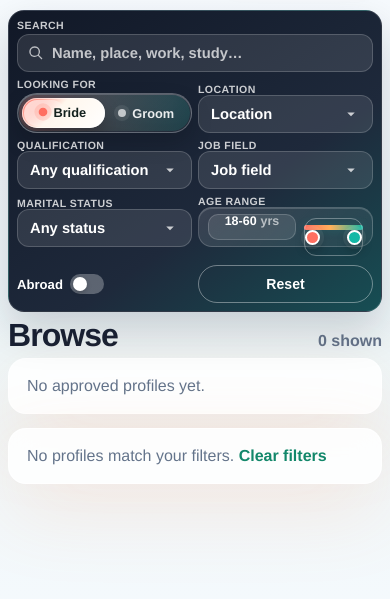
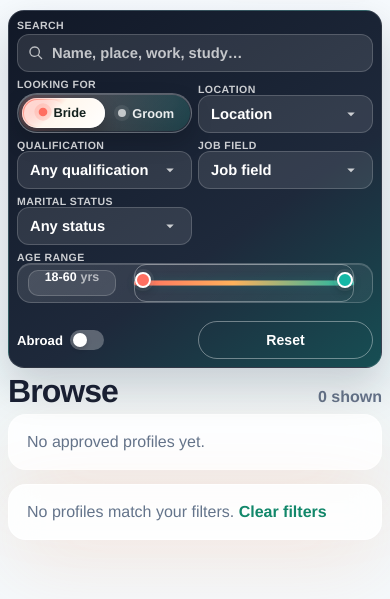
Before and after one commit to greenethirteen/halal-swipe, a FastAPI app: page /profiles in a window 390 px wide. Shown: the part 90-689 px from the top of the page. Run offline with FastAPI, Linux system fonts and the light colour scheme; some libraries are stand-ins or nearby versions.

Commit message:
Center age range slider

```diff
--- a/app/settings.py
+++ b/app/settings.py
@@ -28,7 +28,7 @@ class Settings(BaseSettings):
 
     @property
     def asset_version(self) -> str:
-        return f"{self.static_version}-20260718-12"
+        return f"{self.static_version}-20260718-13"
 
     @property
     def google_client_id_clean(self) -> str:
--- a/app/static/styles.css
+++ b/app/static/styles.css
@@ -497,7 +497,7 @@ label { display: grid; gap: 8px; font-weight: 750; color: var(--ink); }
 .bf-compact-row {
   transition: opacity .3s cubic-bezier(.22,1,.36,1), transform .34s cubic-bezier(.22,1,.36,1), max-height .34s cubic-bezier(.22,1,.36,1), margin .34s cubic-bezier(.22,1,.36,1);
 }
-.bf-full-row { max-height: 320px; opacity: 1; transform: translateY(0) scale(1); }
+.bf-full-row { max-height: 460px; opacity: 1; transform: translateY(0) scale(1); }
 .bf-compact-row {
   display: grid;
   grid-template-columns: 108px repeat(4, minmax(0, 1fr));
@@ -637,9 +637,10 @@ label { display: grid; gap: 8px; font-weight: 750; color: var(--ink); }
 .bf-age-readout span { color: rgba(255,255,255,.62); font-weight: 900; }
 .bf-range-track {
   position: relative;
-  height: 22px;
+  height: 24px;
   display: flex;
   align-items: center;
+  margin: 0 10px;
 }
 .bf-range-track::before,
 .bf-range-fill {
@@ -647,21 +648,31 @@ label { display: grid; gap: 8px; font-weight: 750; color: var(--ink); }
   position: absolute;
   left: 0;
   right: 0;
+  top: 50%;
   height: 5px;
   border-radius: 999px;
+  transform: translateY(-50%);
 }
 .bf-range-track::before { background: rgba(255,255,255,.2); box-shadow: inset 0 1px 2px rgba(0,0,0,.16); }
 .bf-range-fill { background: linear-gradient(90deg, #ff6f61, #ffb15b 45%, #14b8a6); box-shadow: 0 0 10px rgba(20,184,166,.2); }
 .bf-range-track input[type="range"] {
   position: absolute;
-  inset: 0;
+  left: 0;
+  right: 0;
+  top: 50%;
   width: 100%;
-  height: 22px;
+  height: 24px;
   margin: 0;
   padding: 0;
   appearance: none;
+  transform: translateY(-50%);
   background: transparent;
   pointer-events: none;
+}
+.bf-range-track input[type="range"]::-webkit-slider-runnable-track {
+  height: 24px;
+  background: transparent;
+  border: 0;
 }
 .bf-range-track input[type="range"]:first-of-type { z-index: 2; }
 .bf-range-track input[type="range"]:last-of-type { z-index: 3; }
@@ -673,22 +684,27 @@ label { display: grid; gap: 8px; font-weight: 750; color: var(--ink); }
   border: 2px solid #fff;
   border-radius: 50%;
   background: #14b8a6;
-  box-shadow: 0 5px 11px rgba(0,0,0,.3), 0 0 0 4px rgba(255,255,255,.07);
+  box-shadow: 0 3px 9px rgba(0,0,0,.28), 0 0 0 3px rgba(255,255,255,.08);
   pointer-events: auto;
 }
 .bf-range-track input[type="range"]:first-of-type::-webkit-slider-thumb { background: #ff6f61; }
-.bf-range-track input[type="range"]:focus-visible::-webkit-slider-thumb { box-shadow: 0 5px 11px rgba(0,0,0,.3), 0 0 0 6px rgba(255,255,255,.18); }
+.bf-range-track input[type="range"]:focus-visible::-webkit-slider-thumb { box-shadow: 0 3px 9px rgba(0,0,0,.28), 0 0 0 5px rgba(255,255,255,.18); }
+.bf-range-track input[type="range"]::-moz-range-track {
+  height: 24px;
+  background: transparent;
+  border: 0;
+}
 .bf-range-track input[type="range"]::-moz-range-thumb {
   width: 15px;
   height: 15px;
   border: 2px solid #fff;
   border-radius: 50%;
   background: #14b8a6;
-  box-shadow: 0 5px 11px rgba(0,0,0,.3), 0 0 0 4px rgba(255,255,255,.07);
+  box-shadow: 0 3px 9px rgba(0,0,0,.28), 0 0 0 3px rgba(255,255,255,.08);
   pointer-events: auto;
 }
 .bf-range-track input[type="range"]:first-of-type::-moz-range-thumb { background: #ff6f61; }
-.bf-range-track input[type="range"]:focus-visible::-moz-range-thumb { box-shadow: 0 5px 11px rgba(0,0,0,.3), 0 0 0 6px rgba(255,255,255,.18); }
+.bf-range-track input[type="range"]:focus-visible::-moz-range-thumb { box-shadow: 0 3px 9px rgba(0,0,0,.28), 0 0 0 5px rgba(255,255,255,.18); }
 .browse-filters.is-compact .bf-age-range {
   height: 30px;
   min-height: 30px;
@@ -846,13 +862,14 @@ label { display: grid; gap: 8px; font-weight: 750; color: var(--ink); }
   .bf-row { grid-template-columns: 1fr 1fr; gap: 6px; }
   .bf-search-field { grid-column: 1 / -1; }
   .bf-type-field { grid-column: span 1; }
-  .bf-age-range-field { grid-column: span 1; }
-  .bf-age-range { grid-template-columns: 88px 1fr; min-height: 38px; padding: 6px 9px; column-gap: 8px; }
+  .bf-full-row .bf-age-range-field { grid-column: 1 / -1; }
+  .bf-age-range { grid-template-columns: 88px minmax(0, 1fr); min-height: 40px; padding: 6px 10px; column-gap: 10px; }
   .bf-age-readout { min-height: 26px; padding: 0 6px; }
   .bf-age-readout strong { font-size: .78rem; }
-  .bf-range-track { height: 18px; }
-  .bf-range-track input[type="range"] { height: 18px; }
-  .bf-range-track input[type="range"]::-webkit-slider-thumb { width: 15px; height: 15px; border-width: 2px; }
+  .bf-range-track { height: 22px; margin: 0 8px; }
+  .bf-range-track input[type="range"] { height: 22px; }
+  .bf-range-track input[type="range"]::-webkit-slider-runnable-track { height: 22px; }
+  .bf-range-track input[type="range"]::-webkit-slider-thumb { width: 16px; height: 16px; border-width: 2px; }
   .bf-profile-toggle { min-height: 38px; padding: 3px; }
   .bf-profile-toggle button { min-height: 32px; font-size: .8rem; }
   .bf-search input, .bf-select-btn, .bf-field input, .bf-reset-field .button { height: 38px; min-height: 38px; }
```
